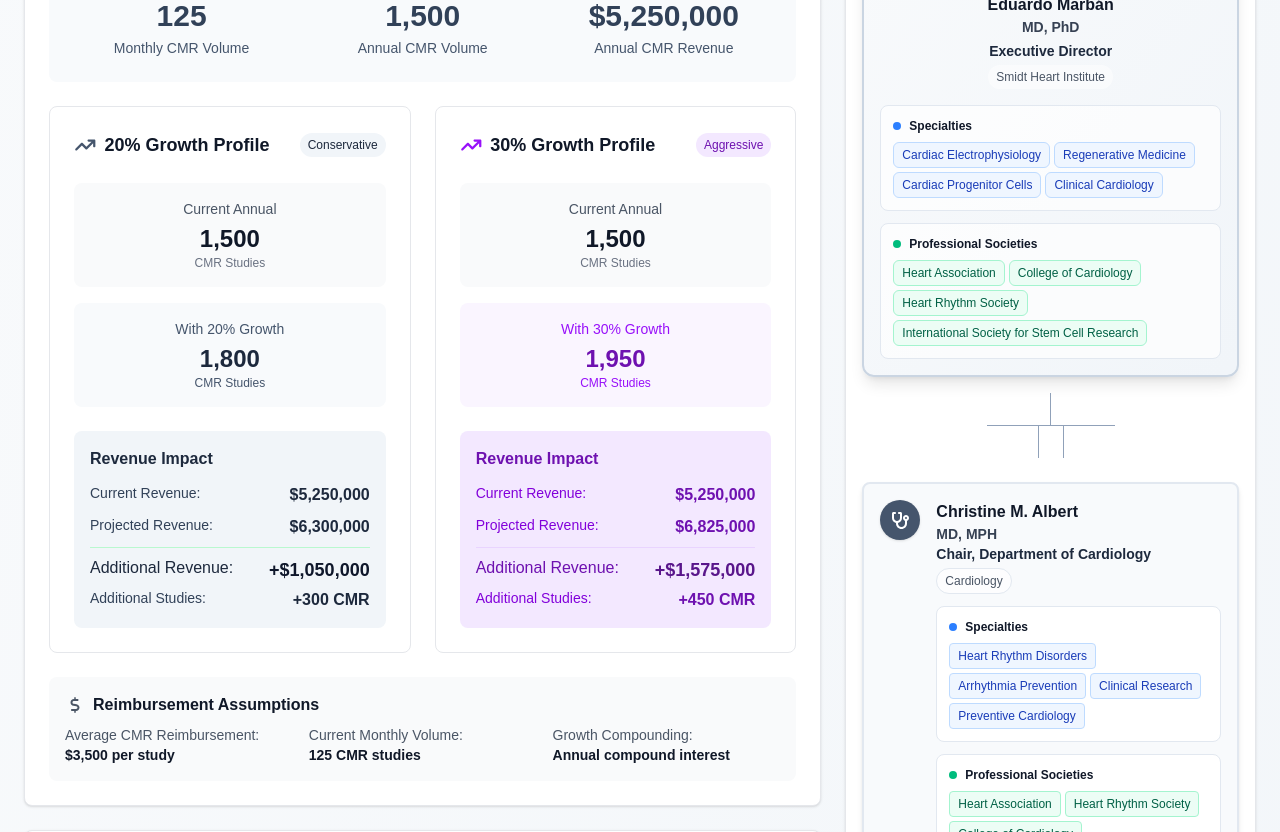
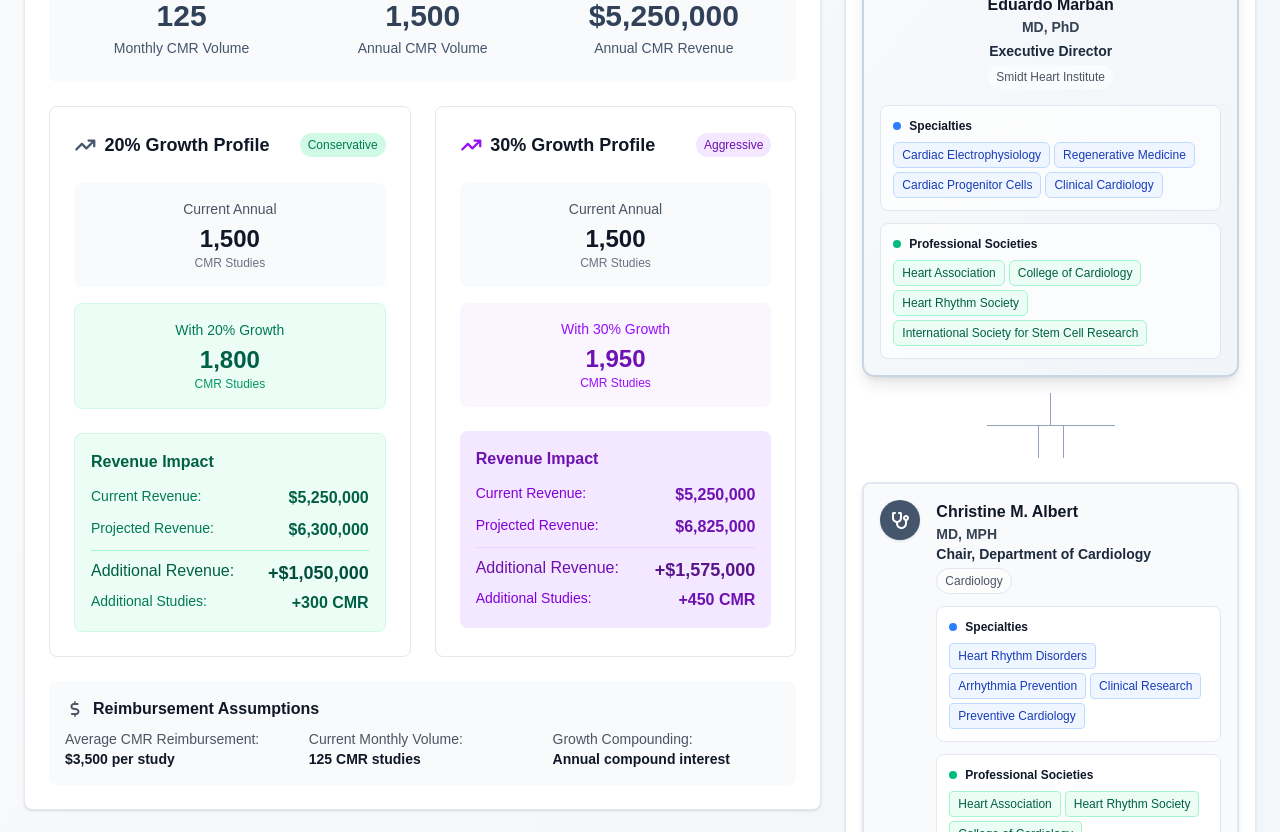
Before and after one commit to jonathaneemmett/denver-onsite-demo, a Next.js app: page / in a window 1280 px wide. Shown: the part 400-1232 px from the top of the page. Built offline with nearby package versions, Linux system fonts and the light colour scheme.

Commit message:
adding some color

```diff
--- a/src/components/CedarsSinai/CMRGrowthProjections.tsx
+++ b/src/components/CedarsSinai/CMRGrowthProjections.tsx
@@ -130,7 +130,7 @@ export function CMRGrowthProjections({ selectedYear, hospitalName = 'Cedars-Sina
 							<FontAwesomeIcon icon={faArrowTrendUp} className="w-5 h-5 text-slate-600 mr-2" />
 							20% Growth Profile
 						</h3>
-						<span className="bg-slate-100 text-slate-800 text-xs font-medium px-2 py-1 rounded-full">
+						<span className="bg-emerald-100 text-emerald-700 text-xs font-medium px-2 py-1 rounded-full">
 							Conservative
 						</span>
 					</div>
@@ -143,37 +143,37 @@ export function CMRGrowthProjections({ selectedYear, hospitalName = 'Cedars-Sina
 								<p className="text-2xl font-bold text-gray-900">{formatVolume(growth20Profile.currentVolume)}</p>
 								<p className="text-xs text-gray-500">CMR Studies</p>
 							</div>
-							<div className="bg-slate-50 rounded-lg p-4 text-center">
-								<p className="text-sm text-slate-600 mb-1">With 20% Growth</p>
-								<p className="text-2xl font-bold text-slate-800">{formatVolume(growth20Profile.projectedVolume)}</p>
-								<p className="text-xs text-slate-600">CMR Studies</p>
+							<div className="bg-emerald-50 rounded-lg p-4 text-center border border-emerald-100">
+								<p className="text-sm text-emerald-700 mb-1">With 20% Growth</p>
+								<p className="text-2xl font-bold text-emerald-800">{formatVolume(growth20Profile.projectedVolume)}</p>
+								<p className="text-xs text-emerald-600">CMR Studies</p>
 							</div>
 						</div>
 
 						{/* Revenue Impact */}
-						<div className="bg-slate-100 rounded-lg p-4">
+						<div className="bg-emerald-50 rounded-lg p-4 border border-emerald-100">
 							<div className="flex items-center justify-between mb-3">
-								<h4 className="font-semibold text-slate-800">Revenue Impact</h4>
+								<h4 className="font-semibold text-emerald-800">Revenue Impact</h4>
 							</div>
 							<div className="space-y-2">
 								<div className="flex justify-between">
-									<span className="text-sm text-slate-700">Current Revenue:</span>
-									<span className="font-bold text-slate-800">{formatCurrency(growth20Profile.currentRevenue)}</span>
+									<span className="text-sm text-emerald-700">Current Revenue:</span>
+									<span className="font-bold text-emerald-800">{formatCurrency(growth20Profile.currentRevenue)}</span>
 								</div>
 								<div className="flex justify-between">
-									<span className="text-sm text-slate-700">Projected Revenue:</span>
-									<span className="font-bold text-slate-800">{formatCurrency(growth20Profile.projectedRevenue)}</span>
+									<span className="text-sm text-emerald-700">Projected Revenue:</span>
+									<span className="font-bold text-emerald-800">{formatCurrency(growth20Profile.projectedRevenue)}</span>
 								</div>
-								<div className="pt-2 border-t border-green-200">
+								<div className="pt-2 border-t border-emerald-200">
 									<div className="flex justify-between">
-										<span className="font-medium text-slate-800">Additional Revenue:</span>
-										<span className="text-lg font-bold text-slate-900">
+										<span className="font-medium text-emerald-800">Additional Revenue:</span>
+										<span className="text-lg font-bold text-emerald-900">
 											+{formatCurrency(growth20Profile.additionalRevenue)}
 										</span>
 									</div>
 									<div className="flex justify-between mt-1">
-										<span className="text-sm text-slate-700">Additional Studies:</span>
-										<span className="font-semibold text-slate-800">
+										<span className="text-sm text-emerald-700">Additional Studies:</span>
+										<span className="font-semibold text-emerald-800">
 											+{formatVolume(growth20Profile.additionalVolume)} CMR
 										</span>
 									</div>
--- a/src/components/CedarsSinai/StructuralHeartCapture.tsx
+++ b/src/components/CedarsSinai/StructuralHeartCapture.tsx
@@ -418,13 +418,13 @@ export function StructuralHeartCapture({ selectedYear, hospitalName = 'Cedars-Si
 							</thead>
 							<tbody>
 								{mockRegionalData.map((hospital, index) => (
-									<tr key={index} className={`${index === 0 ? 'bg-slate-100 border-slate-300' : 'hover:bg-gray-50'}`}>
+									<tr key={index} className={`${index === 0 ? 'bg-blue-50 border-blue-200' : 'hover:bg-gray-50'}`}>
 										<td className="border border-gray-300 px-4 py-4">
 											<div className="flex items-center">
 												{index === 0 && (
-													<FontAwesomeIcon icon={faHeart} className="w-4 h-4 text-slate-700 mr-2" />
+													<FontAwesomeIcon icon={faHeart} className="w-4 h-4 text-blue-600 mr-2" />
 												)}
-												<span className={`font-semibold text-sm ${index === 0 ? 'text-slate-900' : 'text-gray-900'}`}>
+												<span className={`font-semibold text-sm ${index === 0 ? 'text-blue-900' : 'text-gray-900'}`}>
 													{hospital.name}
 												</span>
 											</div>
@@ -435,17 +435,19 @@ export function StructuralHeartCapture({ selectedYear, hospitalName = 'Cedars-Si
 											</span>
 										</td>
 										<td className="border border-gray-300 px-4 py-4 text-center">
-											<span className="text-lg font-bold text-gray-900">
+											<span className={`text-lg font-bold ${index === 0 ? 'text-blue-700' : 'text-gray-900'}`}>
 												{hospital.myocarditisVolume}
 											</span>
 										</td>
 										<td className="border border-gray-300 px-4 py-4 text-center">
-											<span className="text-lg font-bold text-slate-700">
+											<span className={`text-lg font-bold ${index === 0 ? 'text-blue-700' : 'text-slate-700'}`}>
 												{hospital.structuralProcedures}
 											</span>
 										</td>
 										<td className="border border-gray-300 px-4 py-4 text-center">
 											<span className={`text-lg font-bold px-3 py-1 rounded-full ${
+												index === 0 && hospital.conversionRate > competitorAvgConversion ? 'bg-emerald-100 text-emerald-800' :
+												index === 0 && hospital.conversionRate <= competitorAvgConversion ? 'bg-red-100 text-red-800' :
 												hospital.conversionRate >= 60 ? 'bg-stone-100 text-stone-800' :
 												hospital.conversionRate >= 50 ? 'bg-yellow-100 text-yellow-800' : 'bg-red-100 text-red-800'
 											}`}>
@@ -453,7 +455,7 @@ export function StructuralHeartCapture({ selectedYear, hospitalName = 'Cedars-Si
 											</span>
 										</td>
 										<td className="border border-gray-300 px-4 py-4 text-center">
-											<span className="font-bold text-gray-900">
+											<span className={`font-bold ${index === 0 ? 'text-blue-700' : 'text-gray-900'}`}>
 												{hospital.marketShare.toFixed(1)}%
 											</span>
 										</td>
```
